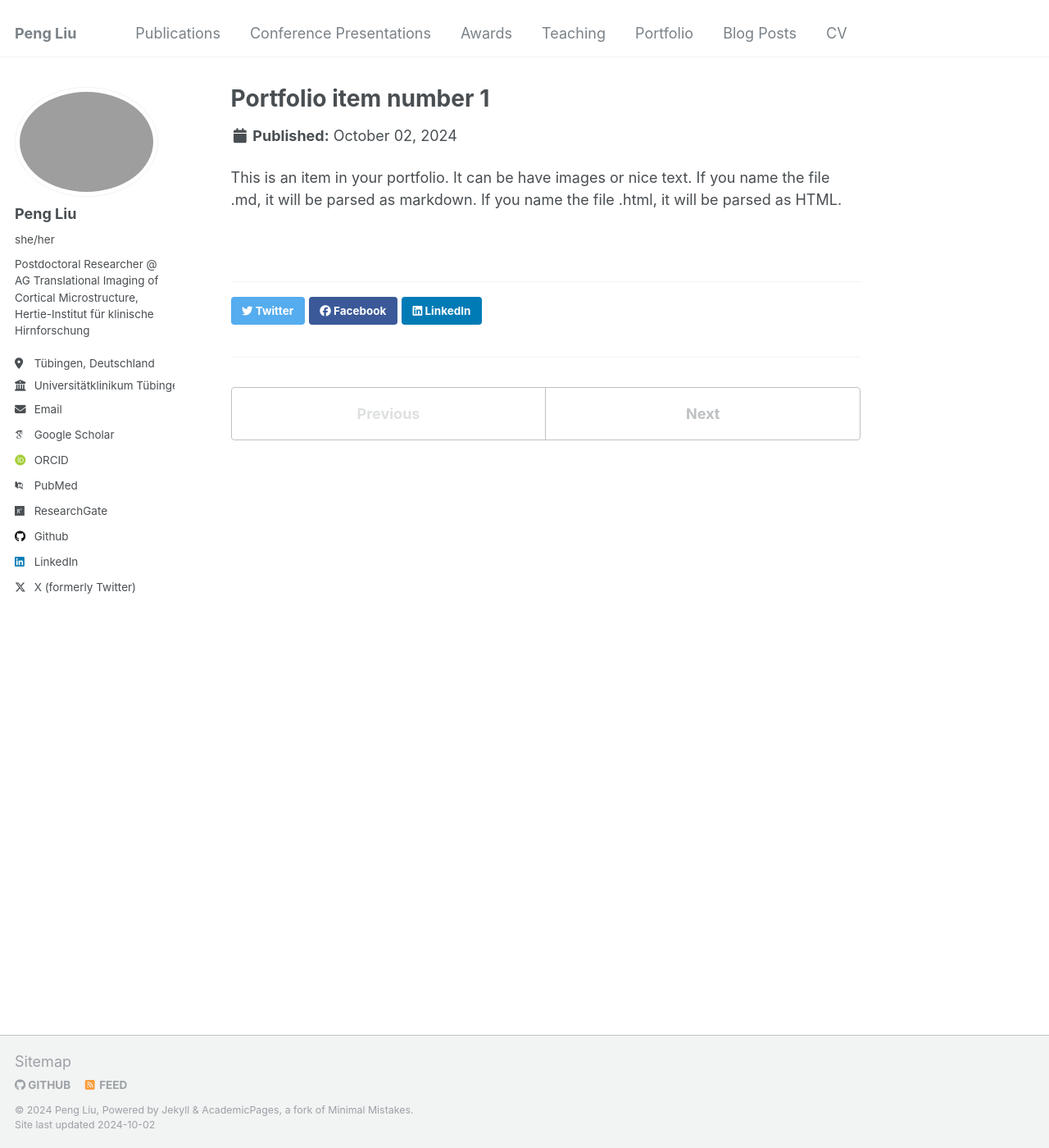
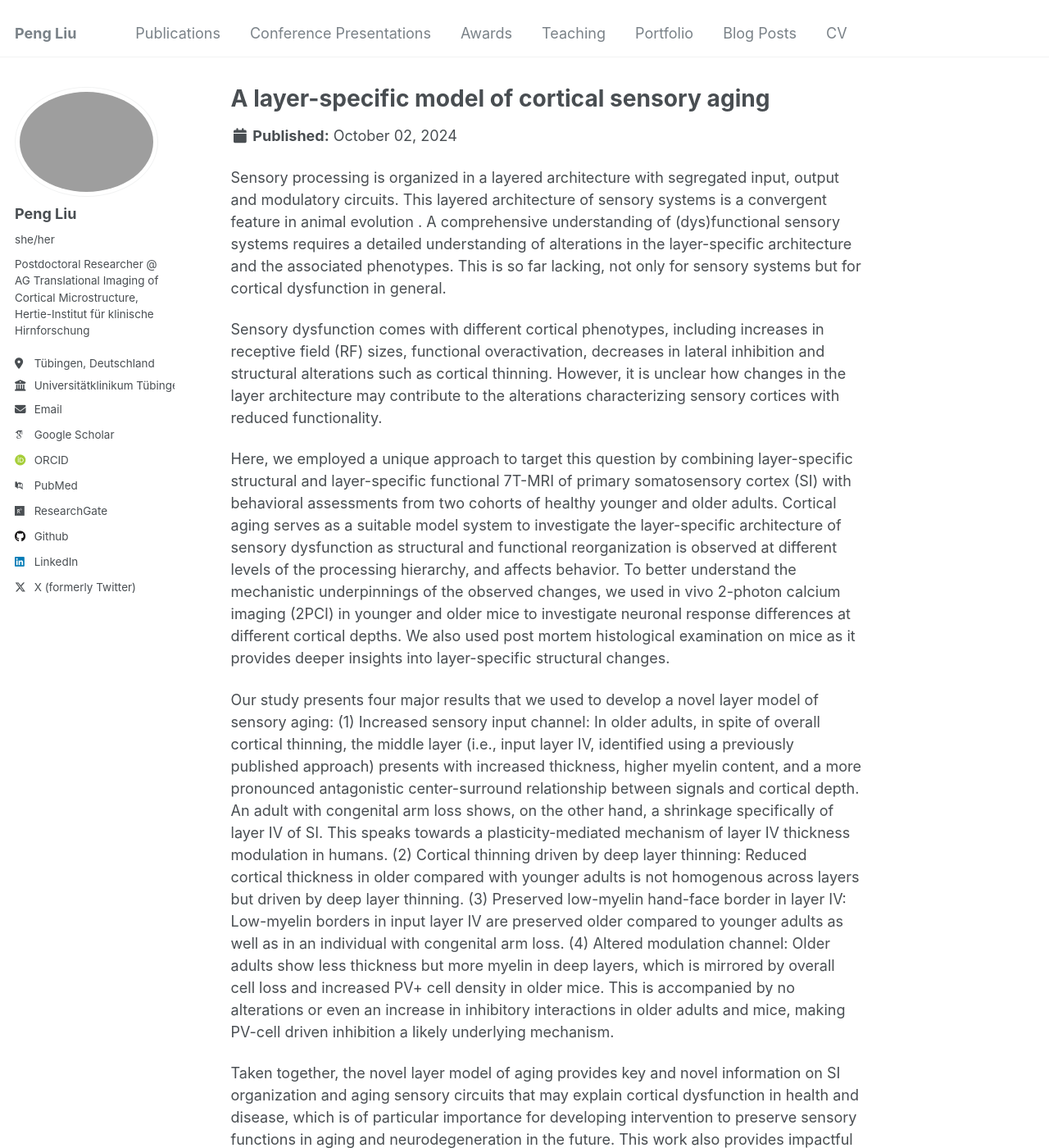
Before and after one commit to PengLiu1120/pengliu, a Jekyll site: the page built from _portfolio/portfolio-1.md, in a window 1280 px wide and 1400 px high. Shown: the whole window at 82% size. Built offline with Jekyll 4.4.1, drawn with Linux system fonts in a browser that asks for light colours; some web fonts are replaced; some of the changed text lies outside the part shown.

Commit message:
portfolio

```diff
--- a/_portfolio/portfolio-1.md
+++ b/_portfolio/portfolio-1.md
@@ -1,7 +1,15 @@
 ---
-title: "Portfolio item number 1"
-excerpt: "Short description of portfolio item number 1<br/><img src='/images/500x300.png'>"
+title: "A layer-specific model of cortical sensory aging"
+excerpt: "30th Annual Meeting of the Organization for Human Brain Mapping (OHBM) poster<br/><img src='/images/OHBM2024_poster.png'>"
 collection: portfolio
 ---
 
-This is an item in your portfolio. It can be have images or nice text. If you name the file .md, it will be parsed as markdown. If you name the file .html, it will be parsed as HTML.
+Sensory processing is organized in a layered architecture with segregated input, output and modulatory circuits. This layered architecture of sensory systems is a convergent feature in animal evolution . A comprehensive understanding of (dys)functional sensory systems requires a detailed understanding of alterations in the layer-specific architecture and the associated phenotypes. This is so far lacking, not only for sensory systems but for cortical dysfunction in general.
+
+Sensory dysfunction comes with different cortical phenotypes, including increases in receptive field (RF) sizes, functional overactivation, decreases in lateral inhibition and structural alterations such as cortical thinning. However, it is unclear how changes in the layer architecture may contribute to the alterations characterizing sensory cortices with reduced functionality.
+
+Here, we employed a unique approach to target this question by  combining layer-specific structural and layer-specific functional 7T-MRI of primary somatosensory cortex (SI) with behavioral assessments from two cohorts of healthy younger and older adults. Cortical aging serves as a suitable model system to investigate the layer-specific architecture of sensory dysfunction as structural and functional reorganization is observed at different levels of the processing hierarchy, and affects behavior. To better understand the mechanistic underpinnings of the observed changes, we used in vivo 2-photon calcium imaging (2PCI) in younger and older mice to investigate neuronal response differences at different cortical depths. We also used post mortem histological examination on mice as it provides deeper insights into layer-specific structural changes.
+
+Our study presents four major results that we used to develop a novel layer model of sensory aging: (1) Increased sensory input channel: In older adults, in spite of overall cortical thinning, the middle layer (i.e., input layer IV, identified using a previously published approach) presents with increased thickness, higher myelin content, and a more pronounced antagonistic center-surround relationship between signals and cortical depth. An adult with congenital arm loss shows, on the other hand, a shrinkage specifically of layer IV of SI. This speaks towards a plasticity-mediated mechanism of layer IV thickness modulation in humans. (2) Cortical thinning driven by deep layer thinning: Reduced cortical thickness in older compared with younger adults is not homogenous across layers but driven by deep layer thinning. (3) Preserved low-myelin hand-face border in layer IV: Low-myelin borders in input layer IV are preserved older compared to younger adults as well as in an individual with congenital arm loss. (4) Altered modulation channel: Older adults show less thickness but more myelin in deep layers, which is mirrored by overall cell loss and increased PV+ cell density in older mice. This is accompanied by no alterations or even an increase in inhibitory interactions in older adults and mice, making PV-cell driven inhibition a likely underlying mechanism.
+
+Taken together, the novel layer model of aging provides key and novel information on SI organization and aging sensory circuits that may explain cortical dysfunction in health and disease, which is of particular importance for developing intervention to preserve sensory functions in aging and neurodegeneration in the future. This work also provides impactful relevance for understanding the neuronal mechanisms that underlie topographic organization and plasticity in general by transferring mechanistic insights from animal to human research. Given the layer-specific profile was different from primary motor cortex, our data also motivate the detailed assessment of layer-specific circuits in different cortical areas.
```
Also changed, not shown: 1 other file.
